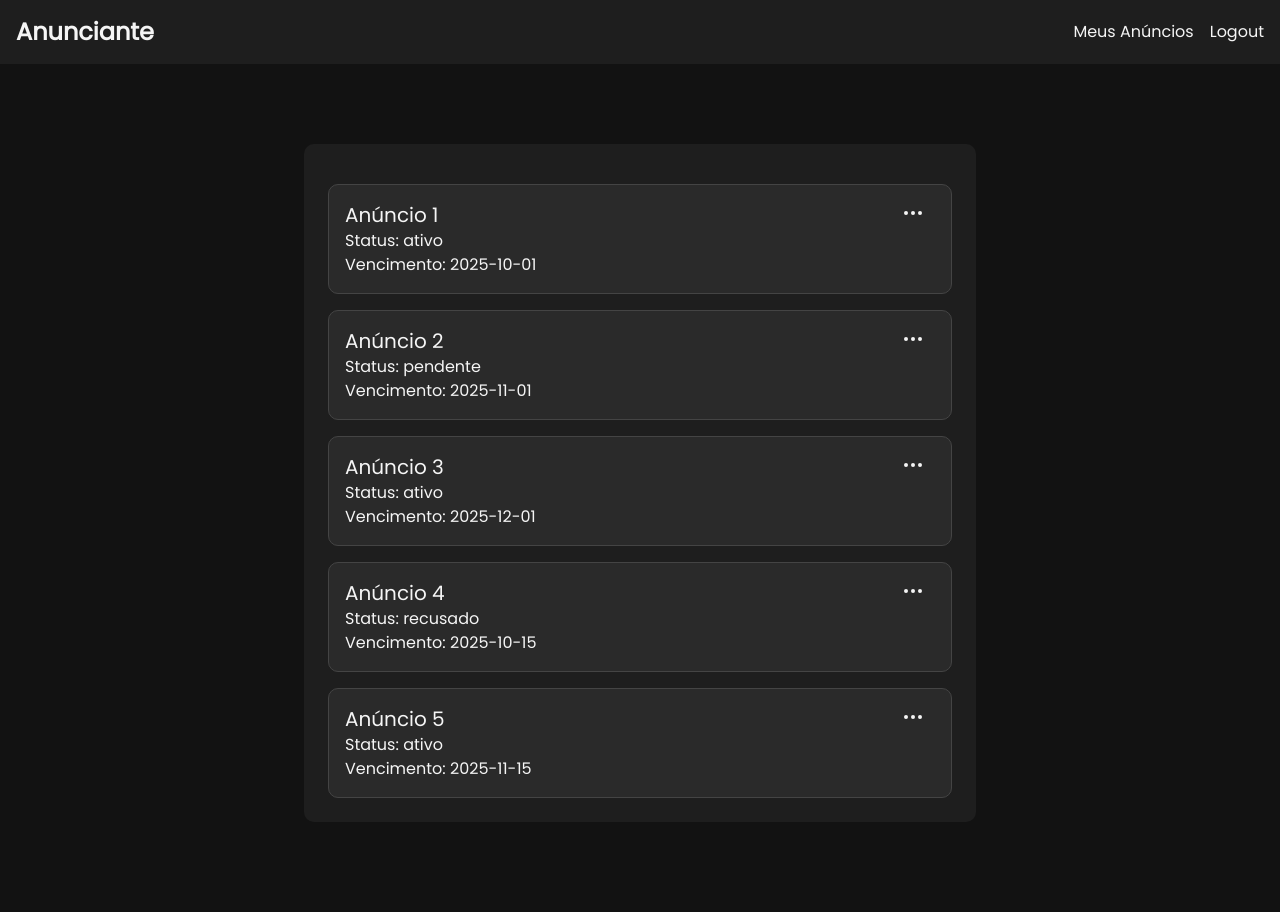
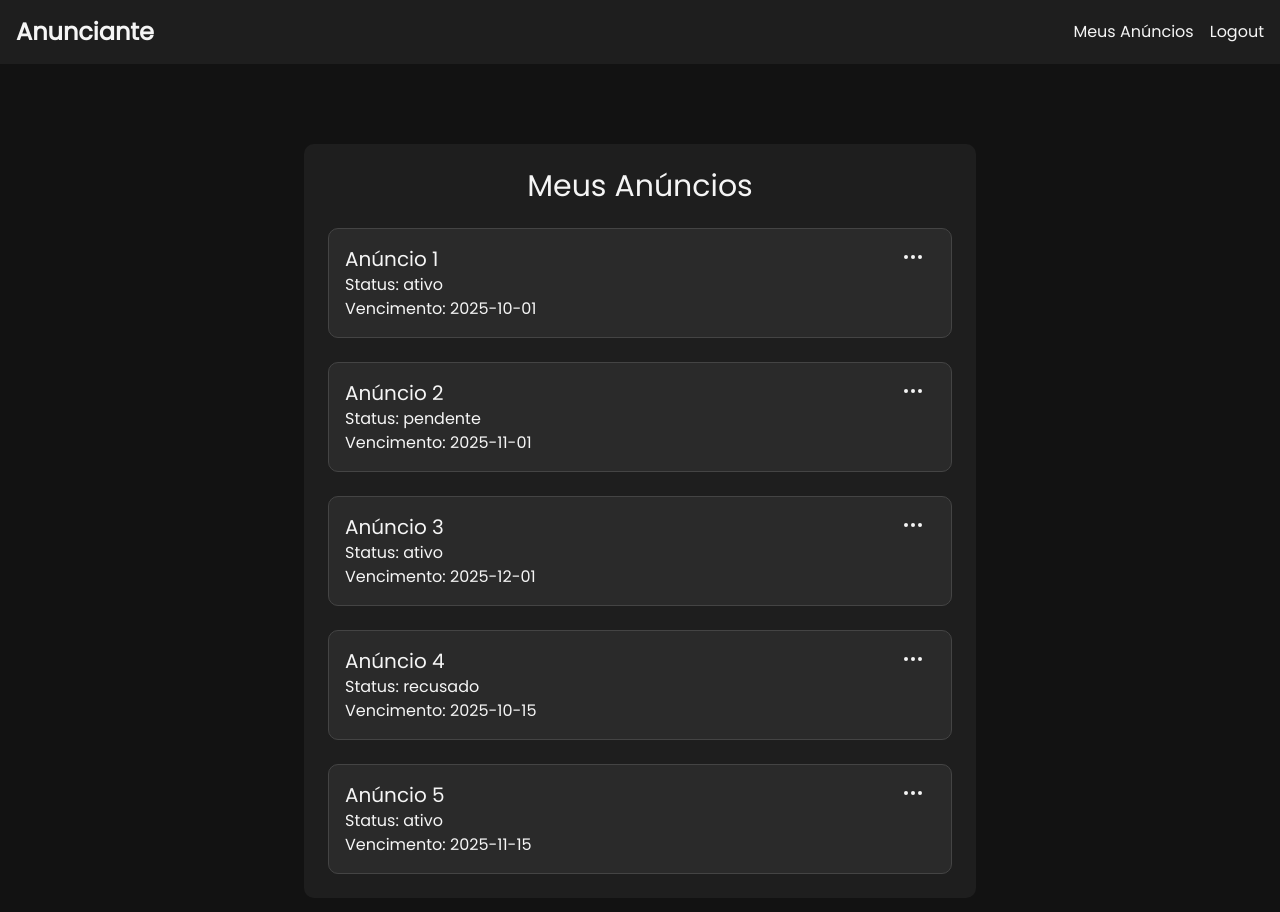
Before and after one commit to MichaelHrq/musaclass-front, a Next.js app: page /anunciante in a window 1280 px wide. Shown: the top 912 px of the page. Built offline with nearby package versions, Linux system fonts and the light colour scheme.

Commit message:
ajustes tela dashboard anunciante

```diff
--- a/src/app/anunciante/page.tsx
+++ b/src/app/anunciante/page.tsx
@@ -1,24 +1,14 @@
 import React from "react";
 import getAnunciosAction from "./action";
-import ListAnuncios from "@/components/list/anuncio";
-import { Ellipsis } from "lucide-react";
-import ButtonIcon from "@/components/ui/button/icon";
+import Anuncios from "@/components/page/dashboard/anunciante/anuncios";
 
 export default async function DashboardAnct() {
   const anuncios = await getAnunciosAction();
-
   return (
     <div className="container flex flex-col items-center justify-center">
-      <div className="flex flex-col bg-[#1E1E1E] items-center p-6 w-full max-w-2xl rounded-lg">
-        {anuncios &&
-          anuncios.map((item) => (
-            <div key={item.id} className="w-full relative">
-              <ListAnuncios item={item} />
-              <ButtonIcon tooltip="Ver detalhes">
-                <Ellipsis />
-              </ButtonIcon>
-            </div>
-          ))}
+      <div className="flex flex-col bg-[#1E1E1E] items-center p-6 w-full max-w-2xl rounded-lg gap-2">
+        <h1 className="text-3xl font-[500]">Meus Anúncios</h1>
+        <Anuncios items={anuncios} />
       </div>
     </div>
   );
--- /dev/null
+++ b/src/components/page/dashboard/anunciante/anuncios.tsx
@@ -0,0 +1,24 @@
+'use client'
+
+import { AnuncioType } from "@/app/gestao/anunciante/page";
+import ListAnuncios from "@/components/list/anuncio";
+import ButtonIcon from "@/components/ui/button/icon";
+import { Ellipsis } from "lucide-react";
+
+export default function Anuncios({ items }: { items: AnuncioType[] }) {
+  function handleClick() {
+    console.log("Button clicked for item ID:");
+  };
+  return (
+    <>
+      {items?.map((item) => (
+        <div key={item.id} className="w-full relative">
+          <ListAnuncios item={item} />
+          <ButtonIcon onClick={handleClick} tooltip="Ver detalhes">
+            <Ellipsis />
+          </ButtonIcon>
+        </div>
+      ))}
+    </>
+  );
+}
```
